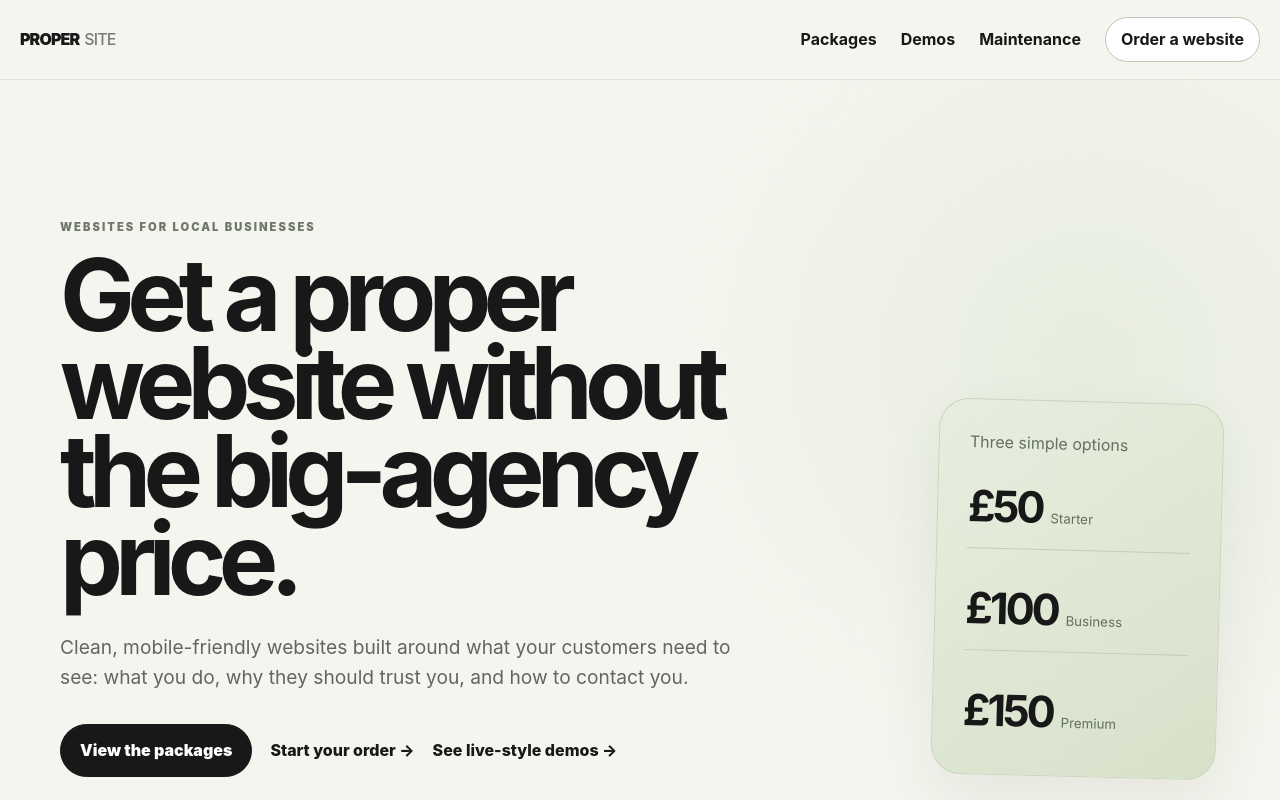
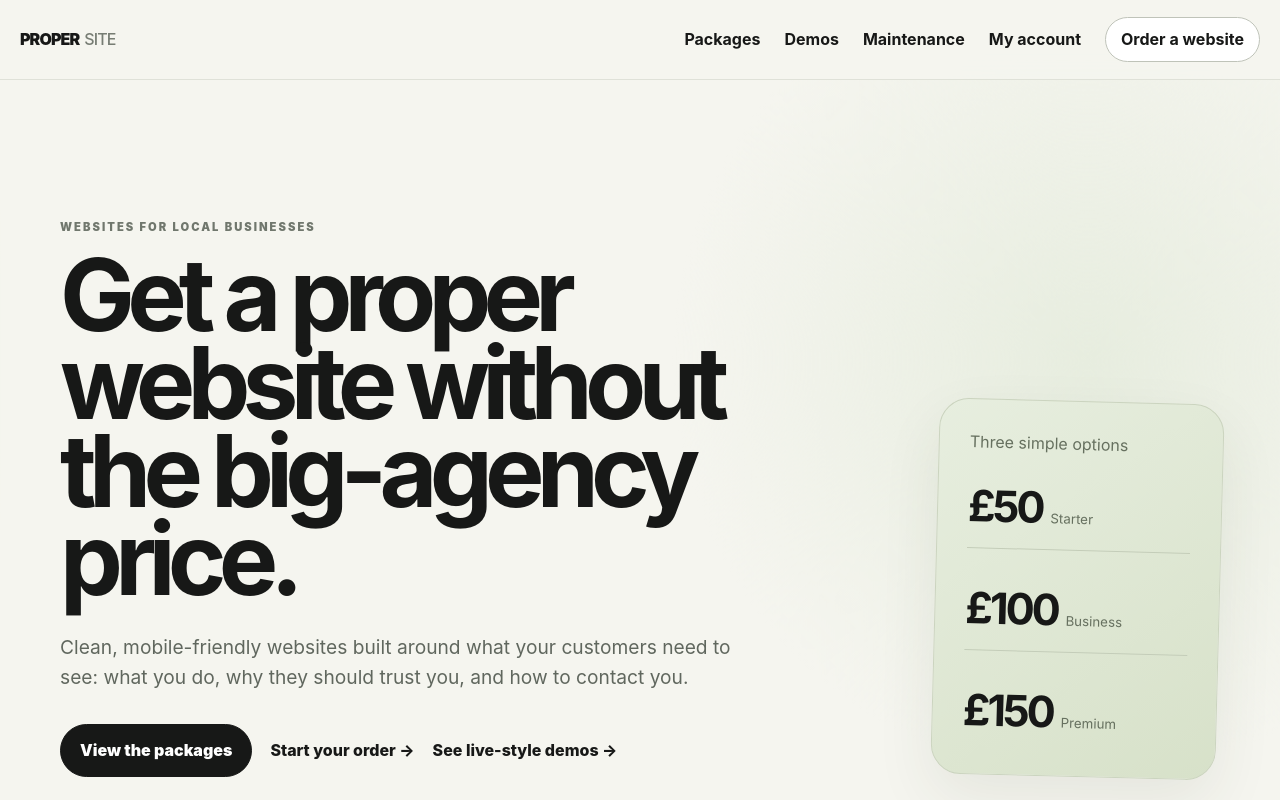
Before and after one commit to liamVSC/website-hosting, a website: page public/index.html in a window 1280 px wide. Shown: the top 800 px of the page. Drawn offline with Linux system fonts and the light colour scheme.

Commit message:
Add customer account navigation

```diff
--- a/public/index.html
+++ b/public/index.html
@@ -9,7 +9,7 @@
 <link rel="canonical" href="https://website-hosting.liamcotty122.workers.dev/"><link rel="icon" href="./favicon.svg" type="image/svg+xml"><link rel="manifest" href="./site.webmanifest"><link rel="stylesheet" href="./styles.css">
 </head>
 <body>
-<header class="nav"><a class="logo" href="#top">PROPER<span>SITE</span></a><nav><a href="#packages">Packages</a><a href="#demos">Demos</a><a href="#maintenance">Maintenance</a><a class="nav-cta" href="order.html">Order a website</a></nav></header>
+<header class="nav"><a class="logo" href="#top">PROPER<span>SITE</span></a><nav><a href="#packages">Packages</a><a href="#demos">Demos</a><a href="#maintenance">Maintenance</a><a href="account.html">My account</a><a class="nav-cta" href="order.html">Order a website</a></nav></header>
 <main id="top">
 <section class="hero"><div class="hero-copy"><p class="eyebrow">Websites for local businesses</p><h1>Get a proper website without the big-agency price.</h1><p class="lead">Clean, mobile-friendly websites built around what your customers need to see: what you do, why they should trust you, and how to contact you.</p><div class="actions"><a class="button primary" href="#packages">View the packages</a><a class="text-link" href="order.html">Start your order →</a><a class="text-link" href="#demos">See live-style demos →</a></div></div><div class="hero-card"><span>Three simple options</span><strong>£50</strong><small>Starter</small><hr><strong>£100</strong><small>Business</small><hr><strong>£150</strong><small>Premium</small></div></section>
 <section class="proof"><span>✓ Mobile-first</span><span>✓ Clear fixed prices</span><span>✓ Fast static sites</span><span>✓ Built for local customers</span></section>
```
